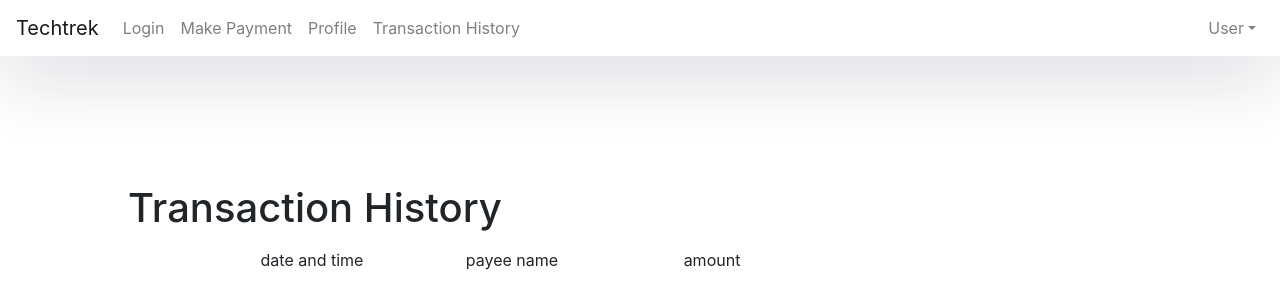
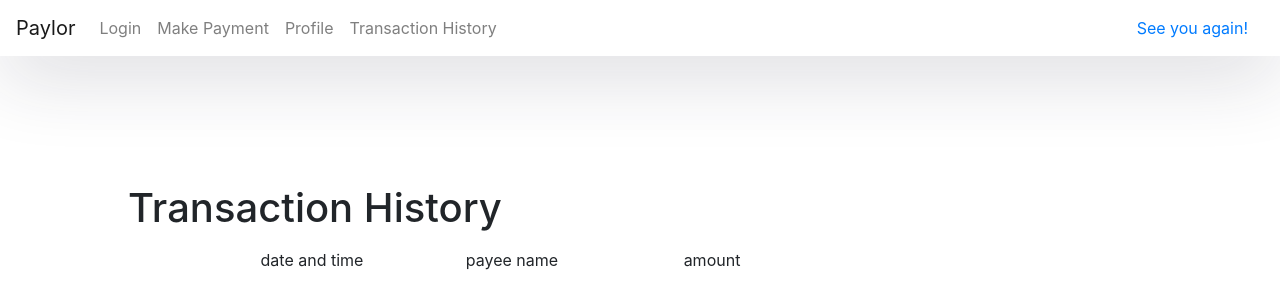
Before and after one commit to e0176881/SEED2021_TT2_Room-12, a React (Create React App) app: page /transactionHistory in a window 1280 px wide. Shown: the top 308 px of the page. Built offline with nearby package versions, Linux system fonts and the light colour scheme.

Commit message:
removed dropdown for logout

```diff
--- a/src/components/navbar.js
+++ b/src/components/navbar.js
@@ -27,7 +27,7 @@ class NavBar extends React.Component {
           variant="light"
         >
           <ReactBootStrap.Navbar.Brand href="/">
-            Techtrek
+            Paylor
           </ReactBootStrap.Navbar.Brand>
 
           <ReactBootStrap.Navbar.Toggle aria-controls="responsive-navbar-nav" />
@@ -48,26 +48,9 @@ class NavBar extends React.Component {
                 Transaction History
               </ReactBootStrap.Nav.Link>
             </ReactBootStrap.Nav>
-            <ReactBootStrap.Nav className="NavUser">
-              <ReactBootStrap.NavDropdown
-                title="User"
-                id="collasible-nav-dropdown"
-              >
-                <ReactBootStrap.NavDropdown.Item href="/logout">
-                  Logout
-                </ReactBootStrap.NavDropdown.Item>
-                <ReactBootStrap.NavDropdown.Item href="/test1">
-                  Test1
-                </ReactBootStrap.NavDropdown.Item>
-                <ReactBootStrap.NavDropdown.Item href="/test2">
-                  Test2
-                </ReactBootStrap.NavDropdown.Item>
-
-                <ReactBootStrap.NavDropdown.Item href="/test3">
-                  Test3
-                </ReactBootStrap.NavDropdown.Item>
-              </ReactBootStrap.NavDropdown>
-            </ReactBootStrap.Nav>
+            <ReactBootStrap.Nav.Link href="/logout">
+                See you again!
+              </ReactBootStrap.Nav.Link>
           </ReactBootStrap.Navbar.Collapse>
         </ReactBootStrap.Navbar>
       </div>
```
